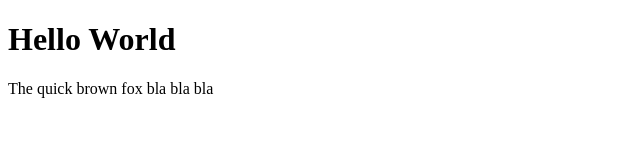
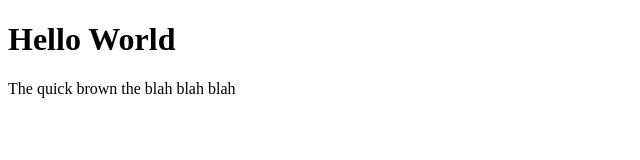
Before and after one commit to nelsonparreira/Git-and-VS, a plain HTML site: page index.html in a window 1280 px wide. Shown: the full height of the page, 0-640 px from the left. Drawn offline with Linux system fonts and the light colour scheme.

Commit message:
second commit

```diff
--- a/index.html
+++ b/index.html
@@ -8,6 +8,6 @@
 </head>
 <body>
     <h1>Hello World</h1>
-    <p>The quick brown fox bla bla bla</p>
+    <p>The quick brown the blah blah blah</p>
 </body>
 </html>
```
